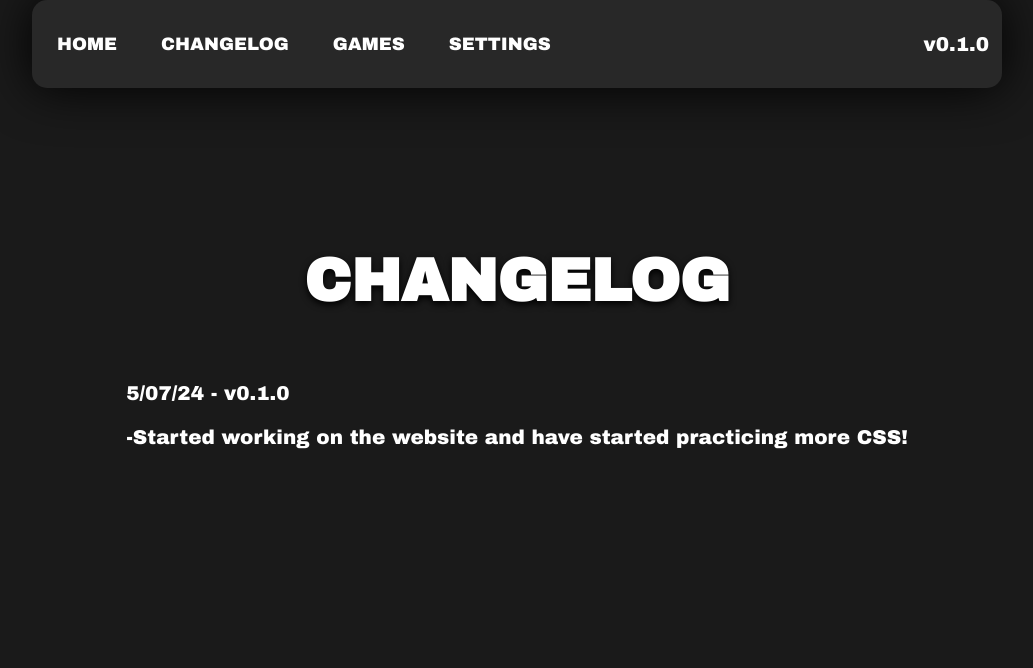
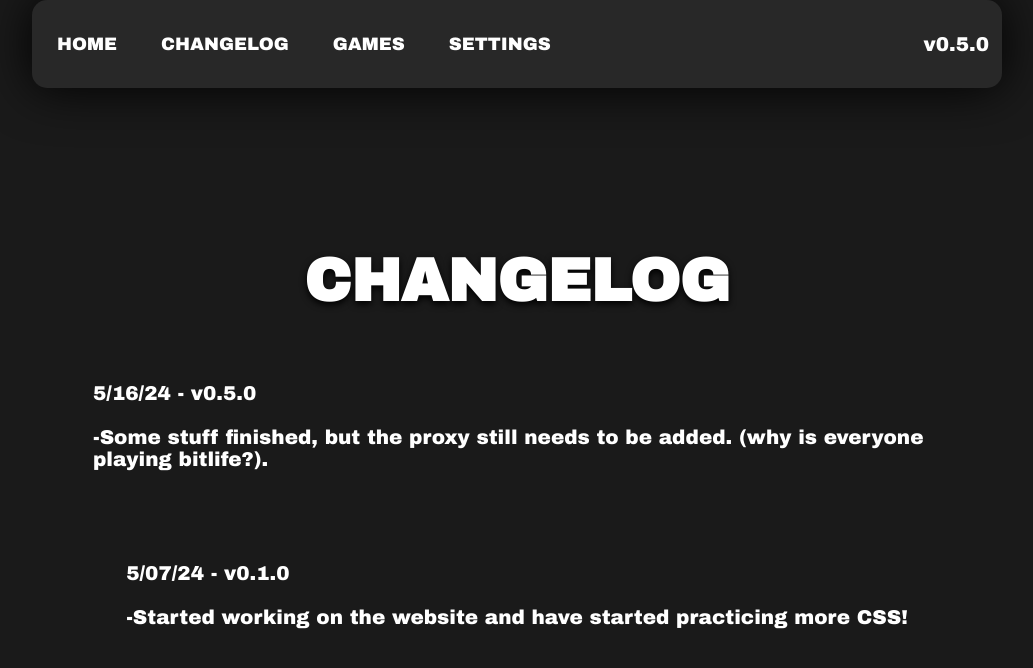
Before and after one commit to RealLogiDev/metric, a plain HTML site: page Static/changelog.html in a window 1280 px wide. Shown: the whole page, without its empty margins (123-1156 px from the left). Drawn offline with Linux system fonts and the light colour scheme.

Commit message:
0.5.0 - finally changed version number to represent all the progress done, WE GETTIN' THERE!

```diff
--- a/Static/changelog.html
+++ b/Static/changelog.html
@@ -18,8 +18,11 @@
 
         </div>
 
-        <p>v0.1.0</p>
+        <p>v0.5.0</p>
 
       </div>
       <div class="header"><h1>CHANGELOG</h1></div>
+      <p>5/16/24 - v0.5.0 <br><br> -Some stuff finished, but the proxy still needs to be added. (why is everyone playing bitlife?). </p>
+      <br>
+      <br>
       <p>5/07/24 - v0.1.0 <br><br> -Started working on the website and have started practicing more CSS! </p>
```
Also changed, not shown: Static/games.html (+1 -1 lines), Static/index.html (+1 -1 lines), Static/settings.html (+1 -1 lines).
